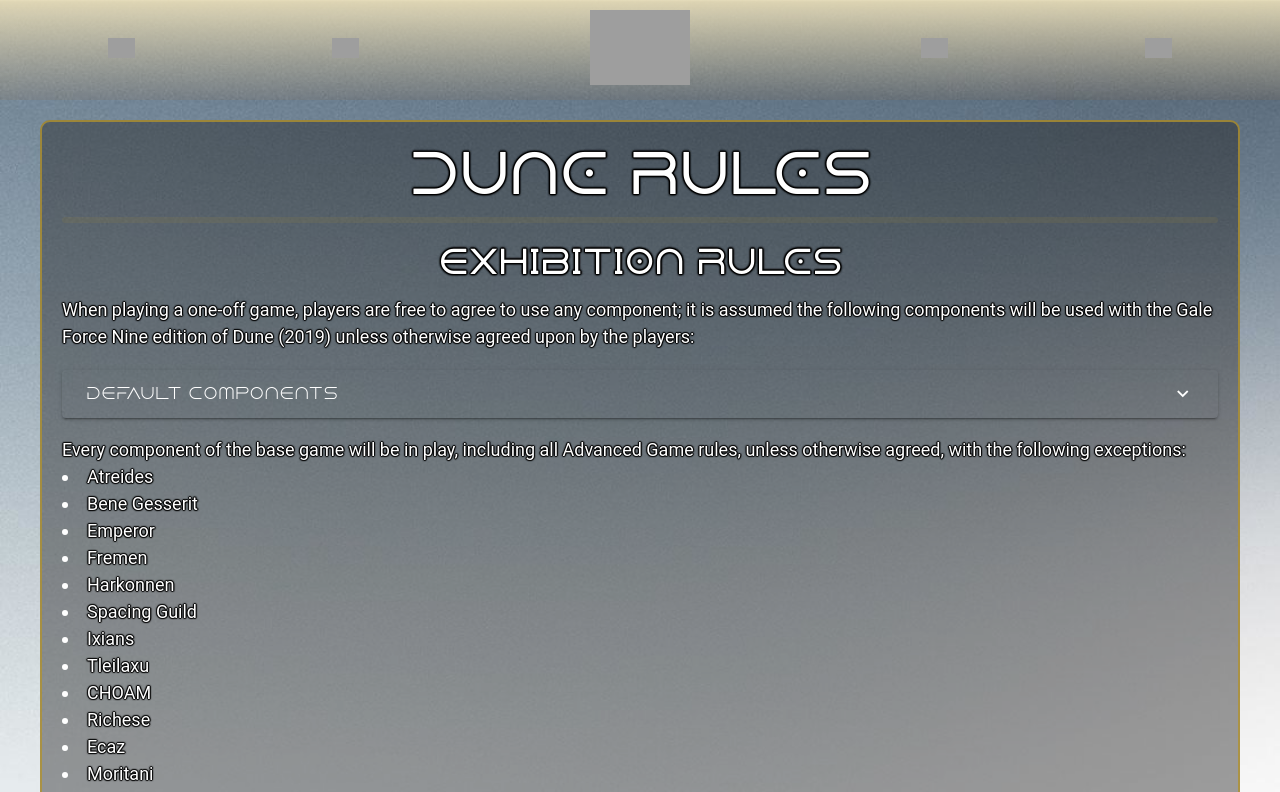
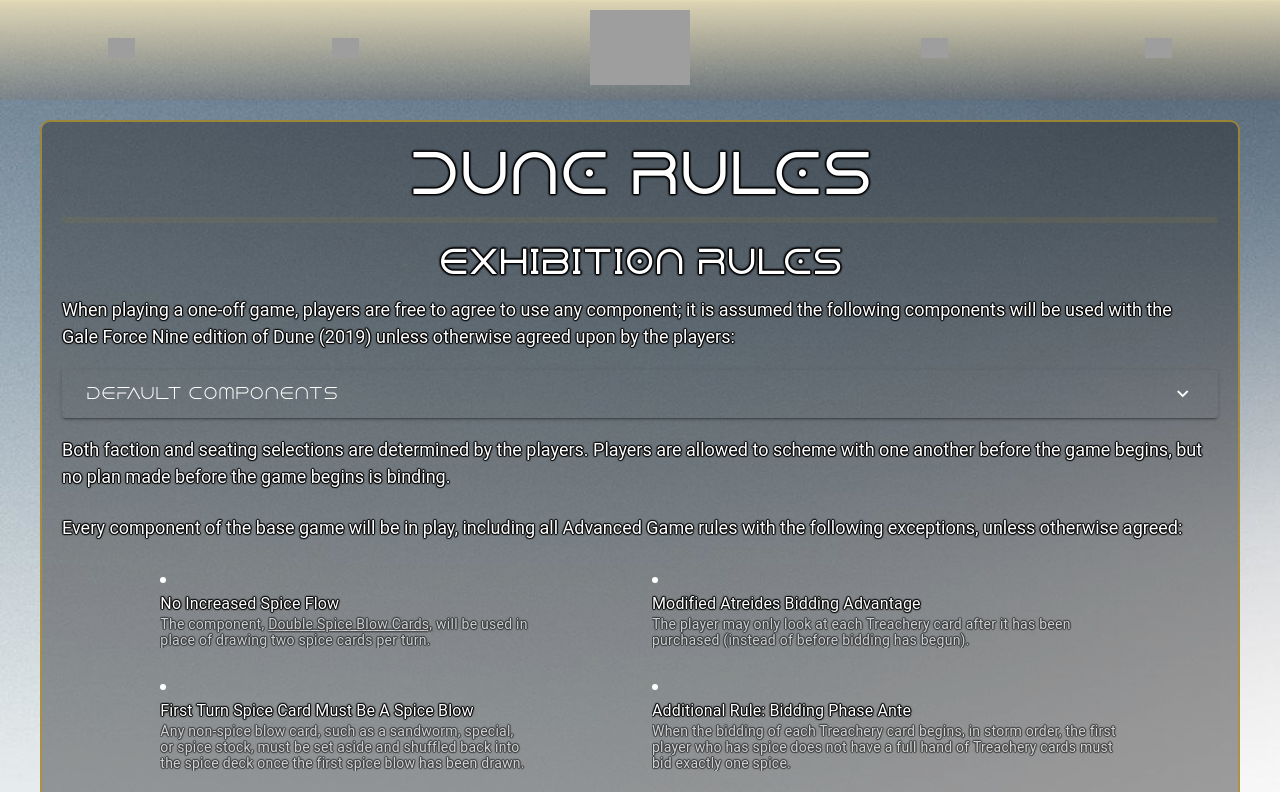
Before and after one commit to DevThomasS/GameOfGames, a Vue app: page /dune-rules in a window 1280 px wide. Shown: the top 792 px of the page. Built offline with nearby package versions, Linux system fonts and the light colour scheme; grey boxes are pictures that could not be loaded.

Commit message:
Exhibition rules complete

```diff
--- a/src/components/common/ExpansionPanel.vue
+++ b/src/components/common/ExpansionPanel.vue
@@ -6,25 +6,25 @@
           <v-col cols="4" v-for="( component, index ) in getColumnComponents( 1 )" :key="index">
             <v-list-item class="item">
               <v-list-item-title>
-                <div class="link p-text" @click="redirectToComponent(component.component_id)"> {{ component.component_name }} </div>
+                <div class="link p-text" @click="redirectToComponent( component.component_id )"> {{ component.component_name }} </div>
               </v-list-item-title>
-              <v-list-item-subtitle class="subtitle-text">{{ component.expansion }}</v-list-item-subtitle>
+              <v-list-item-subtitle class="subtitle-text"> {{ component.expansion }} </v-list-item-subtitle>
             </v-list-item>
           </v-col>
           <v-col cols="4" v-for="( component, index ) in getColumnComponents( 2 )" :key="index">
             <v-list-item class="item">
               <v-list-item-title>
-                <div class="link p-text" @click="redirectToComponent(component.component_id)"> {{ component.component_name }} </div>
+                <div class="link p-text" @click="redirectToComponent( component.component_id )"> {{ component.component_name }} </div>
               </v-list-item-title>
-              <v-list-item-subtitle class="subtitle-text">{{ component.expansion }}</v-list-item-subtitle>
+              <v-list-item-subtitle class="subtitle-text"> {{ component.expansion }} </v-list-item-subtitle>
             </v-list-item>
           </v-col>
           <v-col cols="4" v-for="( component, index ) in getColumnComponents( 3 )" :key="index">
             <v-list-item class="item">
               <v-list-item-title>
-                <div class="link p-text" @click="redirectToComponent(component.component_id)"> {{ component.component_name }} </div>
+                <div class="link p-text" @click="redirectToComponent( component.component_id )"> {{ component.component_name }} </div>
               </v-list-item-title>
-              <v-list-item-subtitle class="subtitle-text">{{ component.expansion }}</v-list-item-subtitle>
+              <v-list-item-subtitle class="subtitle-text"> {{ component.expansion }} </v-list-item-subtitle>
             </v-list-item>
           </v-col>
         </v-row>
@@ -78,13 +78,4 @@
   padding-top: 0px;
   padding-bottom: 10px;
 }
-
-.link {
-  text-decoration: underline;
-  cursor: pointer;
-}
-
-.link:hover {
-  text-decoration: underline;
-}
 </style>
--- a/src/styles/dune.scss
+++ b/src/styles/dune.scss
@@ -98,3 +98,12 @@
   color: rgba(0, 0, 0);
   text-shadow: 0 0 1px rgb(0, 0, 0, 0.3);
 }
+
+.link {
+  text-decoration: underline;
+  cursor: pointer;
+}
+
+.link:hover {
+  text-decoration: underline;
+}
--- a/src/views/dune/RulesPage.vue
+++ b/src/views/dune/RulesPage.vue
@@ -9,19 +9,67 @@
         exhibition RulEs
       </h2>
       <p class="p-text">
-        When playing a one-off game, players are free to agree to use any component; it is assumed the following components will be
-        used with the Gale Force Nine edition of Dune (2019) unless otherwise agreed upon by the players:
+        When playing a one-off game, players are free to agree to use any component; it is assumed the following components will be used with the
+      </p>
+      <p class="p-text">
+        Gale Force Nine edition of Dune (2019) unless otherwise agreed upon by the players:
       </p>
       <ExpansionPanel />
       <p class="p-text">
-        Every component of the base game will be in play, including all Advanced Game rules, unless otherwise agreed, with the following exceptions:
+        Both faction and seating selections are determined by the players. Players are allowed to scheme with one another before the game begins,
+        but no plan made before the game begins is binding.
       </p>
-
-      <li v-for="faction in getAllFactions()" :key="faction" class="p-text">
-        {{ faction }}
-      </li>
       <br>
+      <p class="p-text">
+        Every component of the base game will be in play, including all Advanced Game rules with the following exceptions, unless otherwise agreed:
+      </p>
       <br>
+      <v-row class="p-text">
+        <v-col cols="1"/>
+        <v-col cols="4">
+          <li>
+            <v-list-item-title>No Increased Spice Flow</v-list-item-title>
+            <v-list-item-subtitle>
+              The component,
+              <span class="link" @click="redirectToComponent( 17 )">Double Spice Blow Cards,</span>
+              will be used in place of drawing two spice cards per turn.
+            </v-list-item-subtitle>
+          </li>
+        </v-col>
+        <v-col cols="1"/>
+        <v-col cols="5">
+          <li>
+            <v-list-item-title>Modified Atreides Bidding Advantage</v-list-item-title>
+            <v-list-item-subtitle>
+              The player may only look at each Treachery card after it has been purchased (instead of before bidding has begun).
+            </v-list-item-subtitle>
+          </li>
+        </v-col>
+        <v-col cols="1"/>
+      </v-row>
+      <v-row class="p-text">
+        <v-col cols="1"/>
+        <v-col cols="4">
+          <li>
+            <v-list-item-title>First Turn Spice Card Must Be A Spice Blow</v-list-item-title>
+            <v-list-item-subtitle>
+              Any non-spice blow card, such as a sandworm, special, or spice stock, must be set aside and
+              shuffled back into the spice deck once the first spice blow has been drawn.
+            </v-list-item-subtitle>
+          </li>
+        </v-col>
+        <v-col cols="1"/>
+        <v-col cols="5">
+          <li>
+            <v-list-item-title>Additional Rule: Bidding Phase Ante</v-list-item-title>
+            <v-list-item-subtitle>
+              When the bidding of each Treachery card begins, in storm order,
+              the first player who has spice does not have a full hand of Treachery cards must bid exactly one spice.
+            </v-list-item-subtitle>
+          </li>
+        </v-col>
+        <v-col cols="1"/>
+      </v-row>
       <h2 class="h2-text">
         touRnamEnt RulEs
       </h2>
@@ -50,6 +98,7 @@
 import { defineComponent } from 'vue';
 import { Factions } from '@/models/models';
 import { ExpansionPanel } from '@/components/components';
+import Router from '@/router/router';
 
 export default defineComponent({
   components: {
@@ -67,6 +116,10 @@
       Factions.Ixians.toString(), Factions.Tleilaxu.toString(), Factions.CHOAM.toString(),
       Factions.Richese.toString(), Factions.Ecaz.toString(), Factions.Moritani.toString(), ];
     },
+    redirectToComponent( componentId: number ): void {
+      const componentLink = `/dune-components/${componentId}`;
+      Router.push( componentLink )
+    },
   },
 });
 </script>
```
